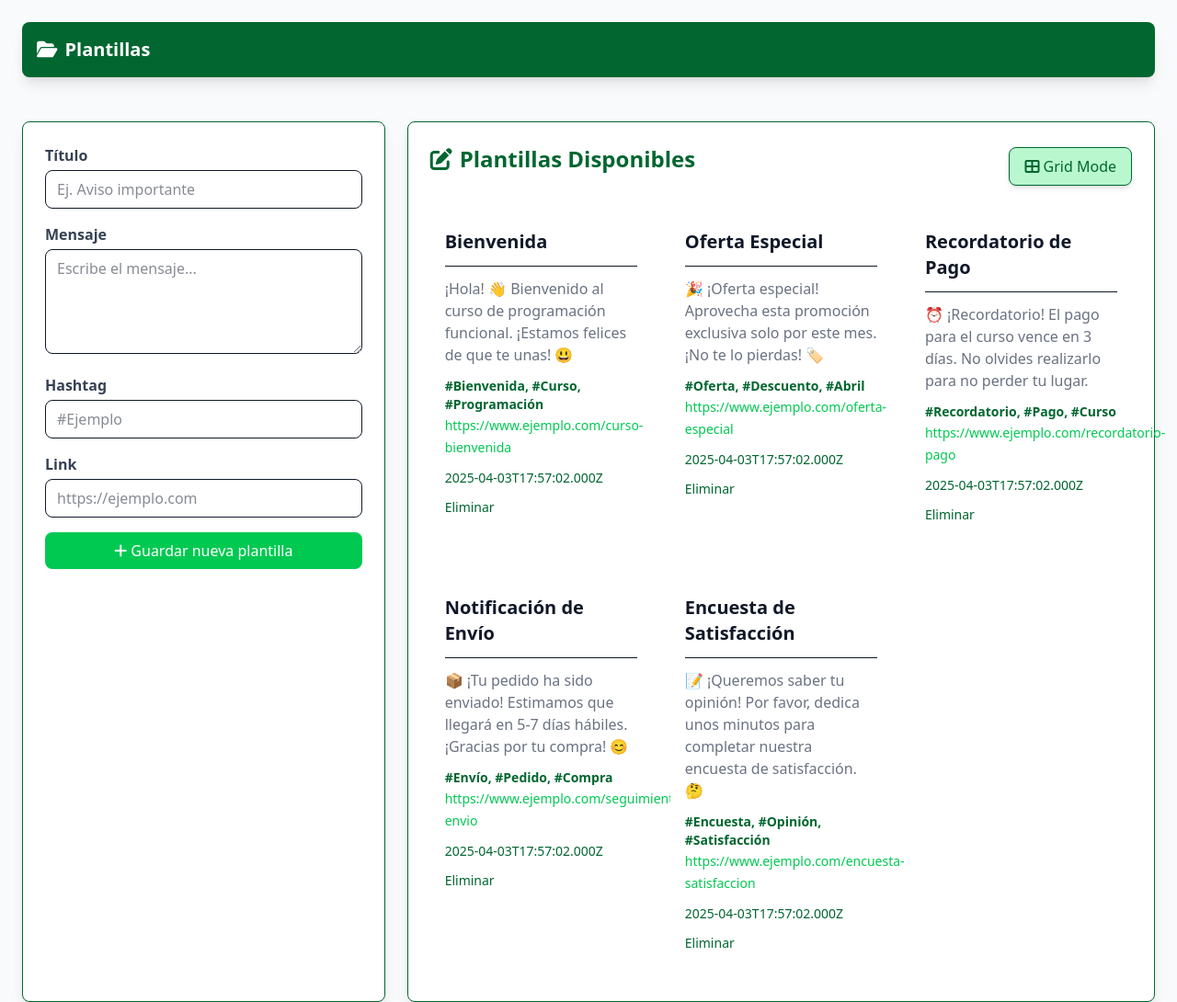
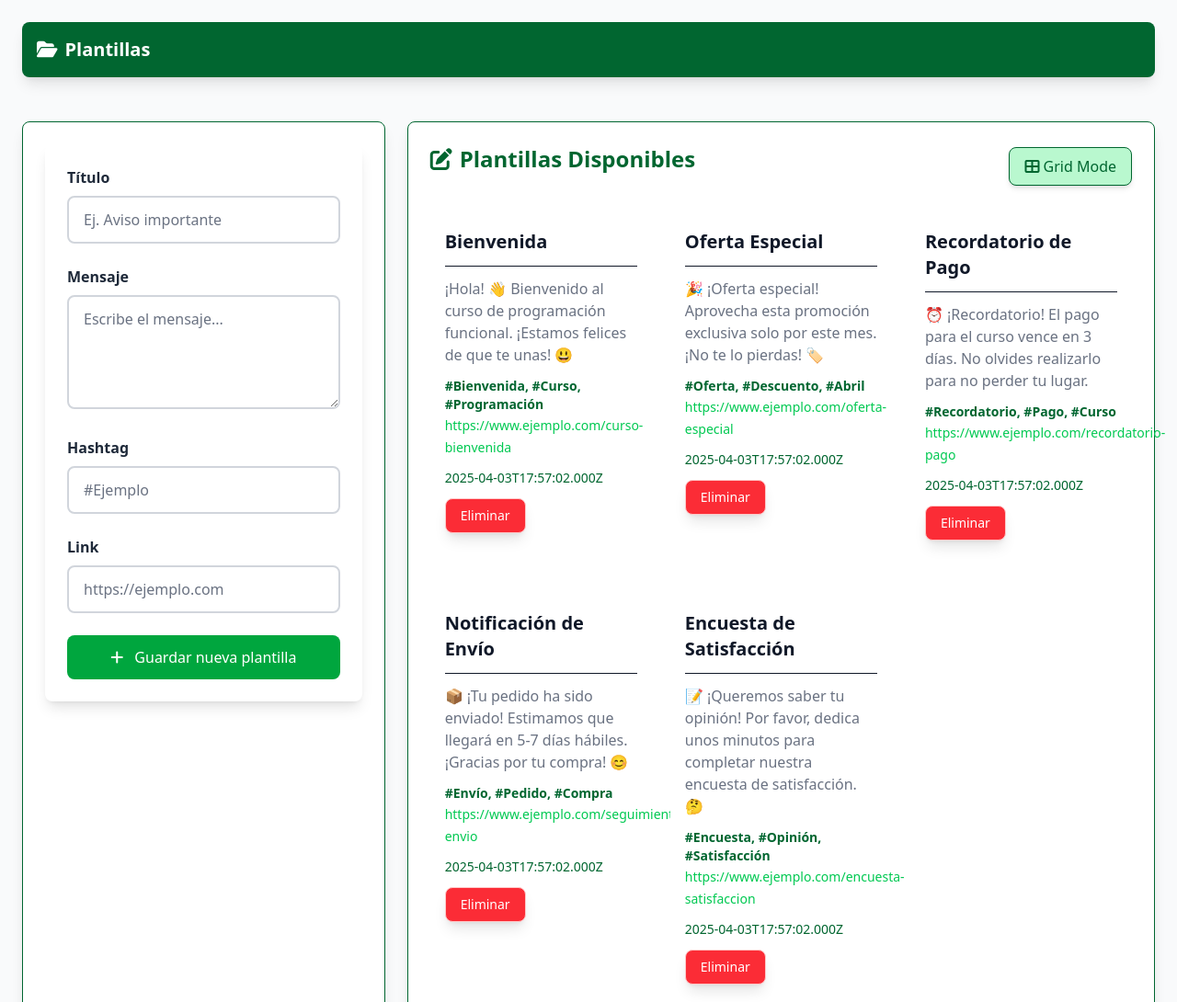
Before and after one commit to eber2k1/whatsapp-templates, a plain HTML site: page index.html in a window 1280 px wide. Shown: the top 1090 px of the page at 92% size. Drawn offline with nearby package versions, Linux system fonts and the light colour scheme.

Commit message:
Update modified files

```diff
--- a/index.html
+++ b/index.html
@@ -1,4 +1,11 @@
 <!DOCTYPE html>
+<!--
+This HTML document is a web page for managing templates. It includes a form for adding new templates,
+a section for displaying available templates, and a footer. The page uses Tailwind CSS for styling
+and Font Awesome for icons. JavaScript files are included at the end to manage the template store
+and application logic. The page is responsive, utilizing grid layout for displaying templates in a
+grid or list mode. The form contains fields for title, message, hashtag, and link.
+-->
 <html lang="en">
 
 <head>
@@ -20,37 +27,41 @@
     <!-- Formulario -->
     <section id="section-form-template" class="border border-green-800 rounded-lg bg-white shadow-lg p-6 md:col-span-1">
 
-      <form id="form-template" class="space-y-4">
+      <form id="form-template" class="space-y-6 p-6 bg-white shadow-lg rounded-lg max-w-xl mx-auto">
         <div>
-          <label for="title" class="block text-gray-700 font-bold mb-1">Título</label>
+          <label for="title" class="block text-gray-800 font-semibold mb-2">Título</label>
           <input type="text" id="title" name="title"
-            class="w-full px-3 py-2 border rounded-lg focus:outline-none focus:ring-2 focus:ring-green-500"
+            class="w-full px-4 py-3 border-2 border-gray-300 rounded-lg focus:outline-none focus:ring-2 focus:ring-green-500 focus:border-green-500 placeholder-gray-500"
             placeholder="Ej. Aviso importante" required>
         </div>
+
         <div>
-          <label for="message" class="block text-gray-700 font-bold mb-1">Mensaje</label>
+          <label for="message" class="block text-gray-800 font-semibold mb-2">Mensaje</label>
           <textarea id="message" name="message"
-            class="w-full px-3 py-2 border rounded-lg focus:outline-none focus:ring-2 focus:ring-green-500" rows="4"
-            placeholder="Escribe el mensaje..." required></textarea>
+            class="w-full px-4 py-3 border-2 border-gray-300 rounded-lg focus:outline-none focus:ring-2 focus:ring-green-500 focus:border-green-500 placeholder-gray-500"
+            rows="4" placeholder="Escribe el mensaje..." required></textarea>
         </div>
+
         <div>
-          <label for="hashTag" class="block text-gray-700 font-bold mb-1">Hashtag</label>
+          <label for="hashTag" class="block text-gray-800 font-semibold mb-2">Hashtag</label>
           <input type="text" id="hashTag" name="hashTag"
-            class="w-full px-3 py-2 border rounded-lg focus:outline-none focus:ring-2 focus:ring-green-500"
+            class="w-full px-4 py-3 border-2 border-gray-300 rounded-lg focus:outline-none focus:ring-2 focus:ring-green-500 focus:border-green-500 placeholder-gray-500"
             placeholder="#Ejemplo" required>
         </div>
+
         <div>
-          <label for="link" class="block text-gray-700 font-bold mb-1">Link</label>
+          <label for="link" class="block text-gray-800 font-semibold mb-2">Link</label>
           <input type="url" id="link" name="link"
-            class="w-full px-3 py-2 border rounded-lg focus:outline-none focus:ring-2 focus:ring-green-500"
+            class="w-full px-4 py-3 border-2 border-gray-300 rounded-lg focus:outline-none focus:ring-2 focus:ring-green-500 focus:border-green-500 placeholder-gray-500"
             placeholder="https://ejemplo.com">
         </div>
+
         <button id="new-template" type="submit"
-          class="w-full bg-green-500 text-white px-4 py-2 rounded-lg hover:bg-green-600 transition">
-          <i class="fas fa-plus"></i>
-          Guardar nueva plantilla
+          class="w-full bg-green-600 text-white px-6 py-3 rounded-lg hover:bg-green-700 focus:outline-none focus:ring-4 focus:ring-green-300 transition-all">
+          <i class="fas fa-plus mr-2"></i> Guardar nueva plantilla
         </button>
       </form>
+
     </section>
 
     <!-- Lista de plantillas -->
@@ -59,12 +70,12 @@
         <h2 class="text-2xl font-semibold text-green-800 mb-4 flex items-center">
           <i class="fa-solid fa-pen-to-square mr-2"></i> Plantillas Disponibles
         </h2>
-        <button id="gridorlist-mode-button" class="bg-green-200 text-green-800 px-4 py-2 rounded-lg border border-green-800 shadow-md hover:bg-green-700 hover:text-white transition">
+        <button id="gridorlist-mode-button"
+          class="bg-green-200 text-green-800 px-4 py-2 rounded-lg border border-green-800 shadow-md hover:bg-green-700 hover:text-white transition">
           <i class="fas fa-th-large"></i> Grid Mode
         </button>
       </div>
-      <ul id="templates-container"
-        class="grid gap-5 grid-cols-1 md:grid-cols-2 lg:grid-cols-3">
+      <ul id="templates-container" class="grid gap-5 grid-cols-1 md:grid-cols-2 lg:grid-cols-3">
         <!-- Templates se cargarán aquí -->
       </ul>
     </section>
--- a/js/app.js
+++ b/js/app.js
@@ -31,7 +31,6 @@ templatesContainer.addEventListener("click", function (e) {
         window.templatesStore.deleteTemplate(templateTitle);
     }
 });
-
 
 // Evento click para cambiar el modo de visualización
 gridorlistModeButton.addEventListener("click", function () {
@@ -74,7 +73,9 @@ function renderTemplates() {
         date.classList.add("text-sm", "mt-3", "text-green-800");
         date.textContent = template.date;
         const deleteTemplate = document.createElement("button");
-        deleteTemplate.classList.add("delete-template", "text-sm", "mt-3", "text-green-800", "hover:bg-green-700", "hover:text-white");
+        deleteTemplate.classList.add(
+            "delete-template","text-sm","mt-3","text-white","bg-red-500","hover:bg-red-700","focus:outline-none","focus:ring-2","focus:ring-red-500","border","border-red-200","rounded-lg","shadow-lg","transition-all","px-4","py-2","text-center","font-medium","hover:text-white","active:bg-red-800"
+        );
         deleteTemplate.textContent = "Eliminar";
         deleteTemplate.dataset.title = template.title; // Agregar data-attribute
         li.appendChild(h4);
```
Lines whose indentation alone changed are shown as unchanged.
